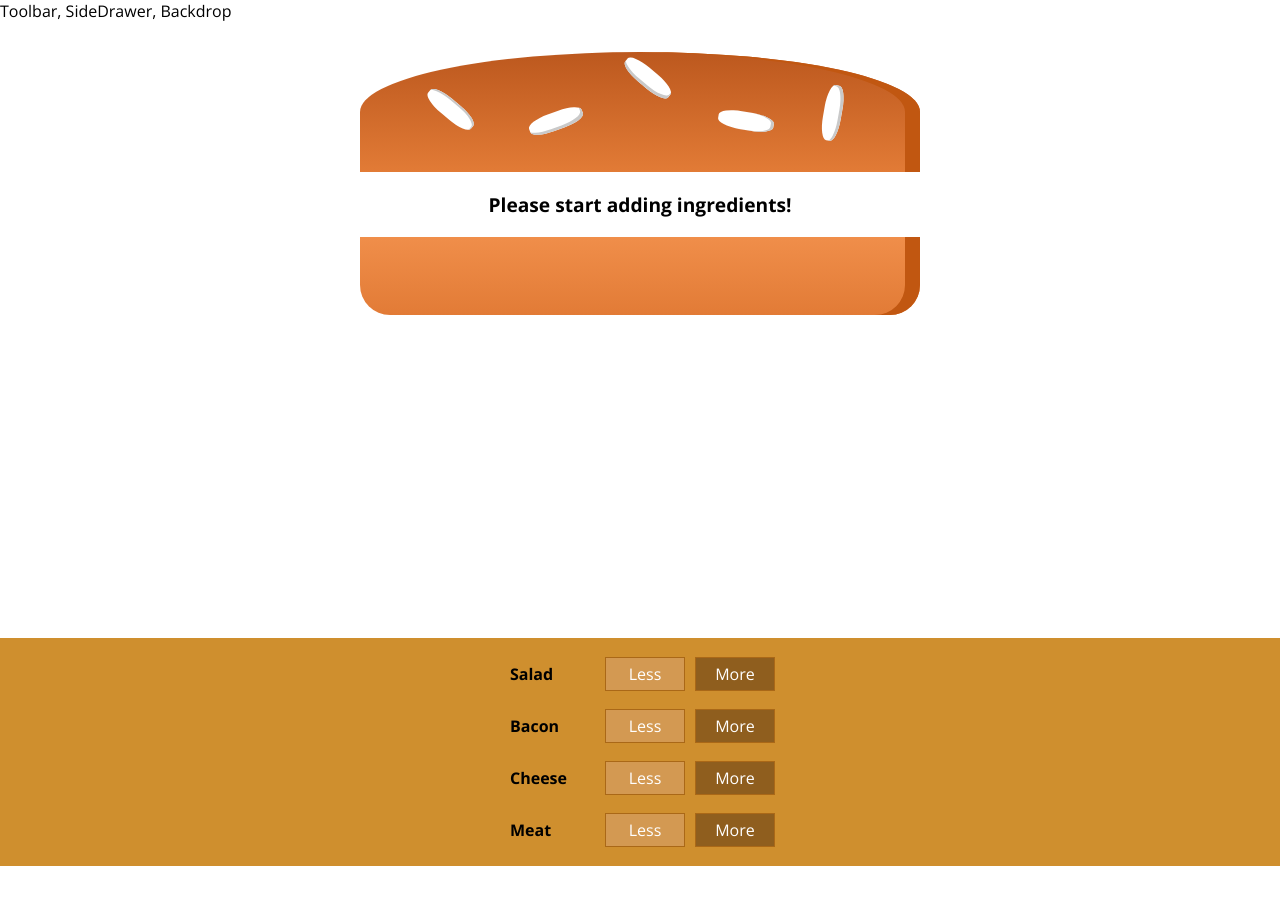
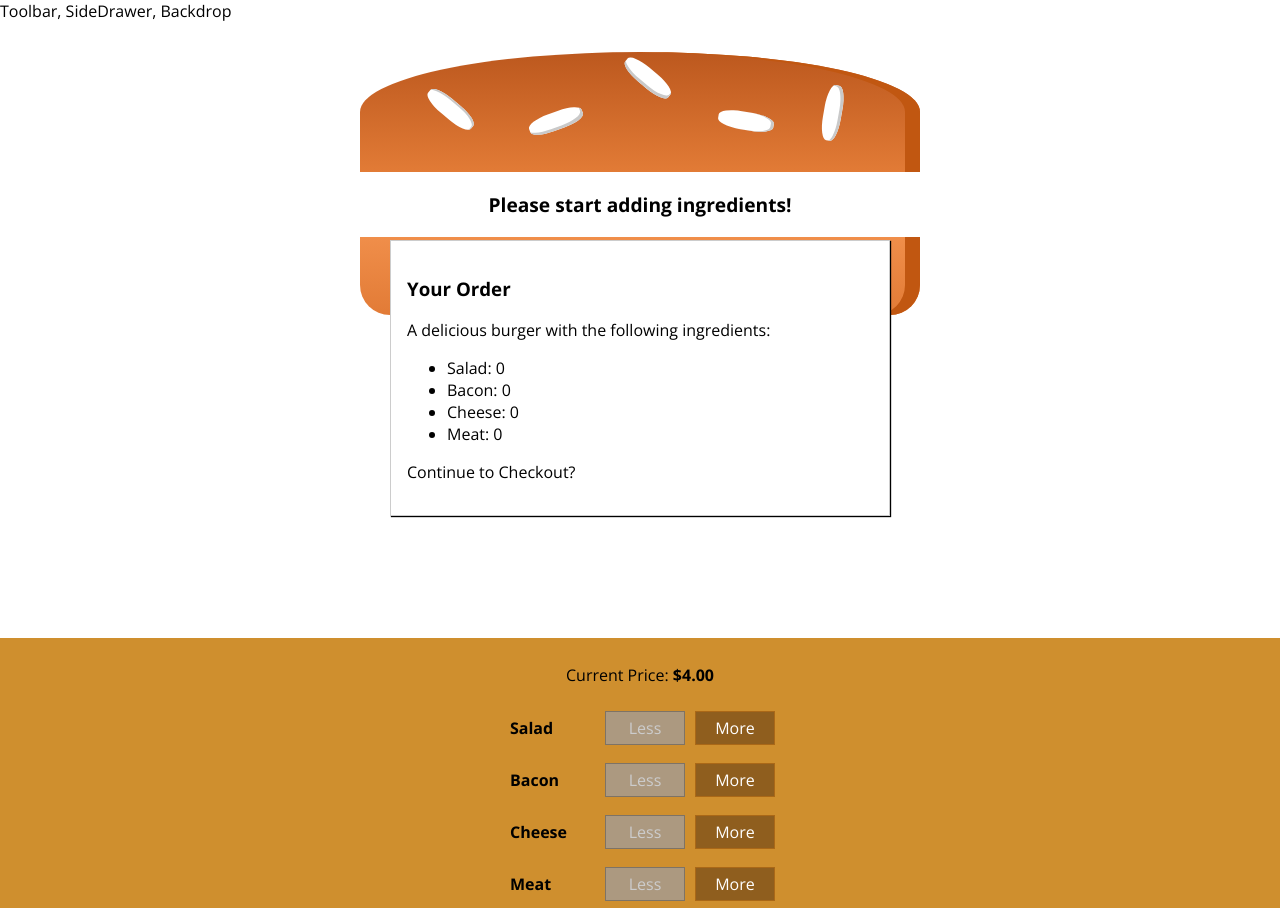
Before and after one commit to r0ss26/burger-builder, a React (Create React App) app: page / in a window 1280 px wide. Shown: the top 908 px of the page. Before the commit the page ends 866 px from the top, so only its background shows below. Built offline with nearby package versions, Linux system fonts and the light colour scheme.

Commit message:
Adds a modal with order summary information

```diff
--- a/src/Components/Burger/BuildControls/BuildControl/BuildControl.js
+++ b/src/Components/Burger/BuildControls/BuildControl/BuildControl.js
@@ -1,14 +1,24 @@
-import React from 'react'
+import React from 'react';
 import classes from './BuildControl.module.css';
 
-const BuildControl = (props) => {
+const BuildControl = props => {
   return (
     <div className={classes.BuildControl}>
       <div className={classes.Label}>{props.label}</div>
-      <button onClick={() => props.ingredientUpdated('decrement')} className={classes.Less}>Less</button>
-      <button onClick={() => props.ingredientUpdated('increment')} className={classes.More}>More</button>
+      <button
+        onClick={() => props.ingredientUpdated('decrement')}
+        className={classes.Less}
+        disabled={props.disabled}
+        >
+        Less
+      </button>
+      <button
+        onClick={() => props.ingredientUpdated('increment')}
+        className={classes.More}>
+        More
+      </button>
     </div>
-  )
-}
+  );
+};
 
-export default BuildControl
+export default BuildControl;
--- a/src/Components/Burger/BuildControls/BuildControls.js
+++ b/src/Components/Burger/BuildControls/BuildControls.js
@@ -3,18 +3,27 @@
 import BuildControl from './BuildControl/BuildControl';
 
 const controls = [
-    { label: 'Salad', type: 'salad' },
-    { label: 'Bacon',type: 'bacon' },
-    { label: 'Cheese',type: 'cheese' },
-    { label: 'Meat',type: 'meat' },
+  { label: 'Salad', type: 'salad' },
+  { label: 'Bacon', type: 'bacon' },
+  { label: 'Cheese', type: 'cheese' },
+  { label: 'Meat', type: 'meat' },
 ];
 
 const BuildControls = props => {
   return (
     <div className={classes.BuildControls}>
+      <p>
+        Current Price: <strong>${props.price.toFixed(2)}</strong>
+      </p>
       {controls.map(control => (
-        <BuildControl ingredientUpdated={props.ingredientUpdated(control.type)} key={control.label} label={control.label} />
-  ))}
+        <BuildControl
+          disabled={props.disabled[control.type]}
+          ingredientUpdated={props.ingredientUpdated(control.type)}
+          key={control.label}
+          label={control.label}
+        />
+      ))}
+      <button disabled={!props.purchaseable} className={classes.OrderButton}>ORDER NOW</button>
     </div>
   );
 };
--- a/src/Components/Burger/BuildControls/BuildControls.module.css
+++ b/src/Components/Burger/BuildControls/BuildControls.module.css
@@ -8,3 +8,45 @@
   margin: auto;
   padding: 10px 0;
 }
+
+
+.OrderButton {
+  background-color: #DAD735;
+  outline: none;
+  cursor: pointer;
+  border: 1px solid #966909;
+  color: #966909;
+  font-family: inherit;
+  font-size: 1.2em;
+  padding: 15px 30px;
+  box-shadow: 2px 2px 2px #966909;
+}
+
+.OrderButton:hover, .OrderButton:active {
+  background-color: #A0DB41;
+  border: 1px solid #966909;
+  color: #966909;
+}
+
+.OrderButton:disabled {
+  background-color: #C7C6C6;
+  cursor: not-allowed;
+  border: 1px solid #ccc;
+  color: #888888;
+}
+
+.OrderButton:not(:disabled) {
+  animation: enable 0.3s linear;
+}
+
+@keyframes enable {
+  0% {
+      transform: scale(1);
+  }
+  60% {
+      transform: scale(1.1);
+  }
+  100% {
+      transform: scale(1);
+  }
+}
--- /dev/null
+++ b/src/Components/Burger/OrderSummary/OrderSummary.js
@@ -0,0 +1,25 @@
+import React from 'react';
+
+const OrderSummary = props => {
+  const ingredientSummary = Object.keys(props.ingredients).map(igKey => {
+    return (
+      <li key={igKey}>
+        <span style={{ textTransform: 'capitalize' }}>{igKey}</span>:{' '}
+        {props.ingredients[igKey]}{' '}
+      </li>
+    );
+  });
+
+  return (
+    <>
+      <h3>Your Order</h3>
+      <p>A delicious burger with the following ingredients:</p>
+      <ul>
+        {ingredientSummary}
+      </ul>
+      <p>Continue to Checkout?</p>
+    </>
+  );
+};
+
+export default OrderSummary;
--- /dev/null
+++ b/src/Components/UI/Modal/Modal.js
@@ -0,0 +1,12 @@
+import React from 'react'
+import classes from './Modal.module.css'
+
+const Modal = (props) => {
+  return (
+    <div className={classes.Modal}>
+      {props.children}
+    </div>
+  )
+}
+
+export default Modal
--- /dev/null
+++ b/src/Components/UI/Modal/Modal.module.css
@@ -0,0 +1,20 @@
+.Modal {
+  position: fixed;
+  z-index: 500;
+  background-color: white;
+  width: 70%;
+  border: 1px solid #ccc;
+  box-shadow: 1px 1px 1px black;
+  padding: 16px;
+  left: 15%;
+  top: 30%;
+  box-sizing: border-box;
+  transition: all 0.3s ease-out;
+}
+
+@media (min-width: 600px) {
+  .Modal {
+      width: 500px;
+      left: calc(50% - 250px);
+  }
+}
--- a/src/Containers/BurgerBuilder/BurgerBuilder.js
+++ b/src/Containers/BurgerBuilder/BurgerBuilder.js
@@ -2,6 +2,16 @@
 import BuildControls from '../../Components/Burger/BuildControls/BuildControls';
 
 import Burger from '../../Components/Burger/Burger';
+import Modal from '../../Components/UI/Modal/Modal';
+import OrderSummary from '../../Components/Burger/OrderSummary/OrderSummary'
+
+const INGREDIENT_PRICES = {
+  salad: 0.5,
+  cheese: 0.4,
+  meat: 1.3,
+  bacon: 0.7,
+};
+
 class BurgerBuilder extends Component {
   state = {
     ingredients: {
@@ -10,37 +20,66 @@
       cheese: 0,
       meat: 0,
     },
+    totalPrice: 4,
+    purchaseable: false,
+  };
+
+  updatePurchaseState = () => {
+    const ingredients = {
+      ...this.state.ingredients,
+    };
+    const sum = Object.keys(ingredients)
+      .map(igKey => {
+        return ingredients[igKey];
+      })
+      .reduce((sum, el) => sum + el, 0);
+    console.log(sum)
+    this.setState({ purchaseable: sum > 0 });
   };
 
   handleIngredientUpdated = ingredient => {
     return action => {
       this.setState(prevState => {
-        if (
-          action === 'decrement' &&
-          prevState.ingredients[ingredient] === 0
-        )
-          return prevState;
+        if (action === 'decrement' && prevState.ingredients[ingredient] === 0)
+          return;
 
         return {
-          ...prevState,
           ingredients: {
             ...prevState.ingredients,
             [ingredient]:
               action === 'decrement'
-                ? prevState.ingredients[ingredient]--
+                ? prevState.ingredients[ingredient] - 1
                 : prevState.ingredients[ingredient]++,
           },
+          totalPrice:
+            action === 'decrement'
+              ? prevState.totalPrice - INGREDIENT_PRICES[ingredient]
+              : prevState.totalPrice + INGREDIENT_PRICES[ingredient],
         };
-      });
-      console.log(ingredient, this.state);
+      }, this.updatePurchaseState);
     };
   };
 
   render() {
+    const disabledInfo = {
+      ...this.state.ingredients,
+    };
+    for (let key in disabledInfo) {
+      disabledInfo[key] = disabledInfo[key] <= 0;
+    }
+
     return (
       <>
+        <Modal>
+          <OrderSummary ingredients={this.state.ingredients}/>
+        </Modal>
         <Burger ingredients={this.state.ingredients} />
-        <BuildControls ingredientUpdated={this.handleIngredientUpdated} />
+        <BuildControls
+          purchaseable={this.state.purchaseable}
+          price={this.state.totalPrice}
+          disabled={disabledInfo}
+          ingredientUpdated={this.handleIngredientUpdated}
+        />
       </>
     );
   }
```
Also changed, not shown: src/Components/UI/Backdrop/Backdrop.js (added).
